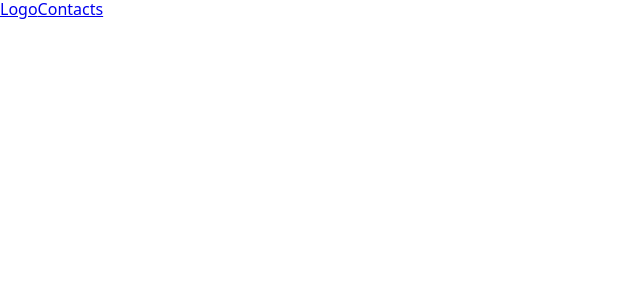
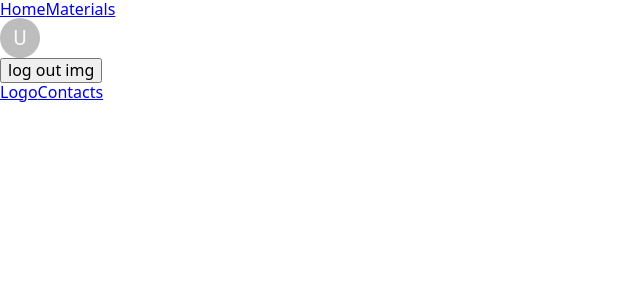
Before and after one commit to alexandr90h/qa-test-app-front, a React (Create React App) app: page /auth in a window 1280 px wide. Shown: the top 300 px of the page, without its empty margins (0-640 px from the left). Built offline with nearby package versions, Linux system fonts and the light colour scheme.

Commit message:
opens user menu

```diff
--- a/src/components/Navigation/Navigation.js
+++ b/src/components/Navigation/Navigation.js
@@ -16,6 +16,7 @@ export default function Navigation() {
         <UserMenu />
       ) : (
         <>
+          <UserMenu />
           <Logo />
           <NavLink exact to="/contacts" className={s.link}>
             Contacts
@@ -25,3 +26,5 @@ export default function Navigation() {
     </nav>
   );
 }
+
+//потом удалить  <UserMenu /> перед  <Logo />
--- a/src/components/UserMenu/UserMenu.js
+++ b/src/components/UserMenu/UserMenu.js
@@ -1,22 +1,33 @@
 import React from 'react';
 import { Avatar } from '@material-ui/core';
+import { makeStyles } from '@material-ui/core/styles';
 import { NavLink } from 'react-router-dom';
 import s from '../UserMenu/UserMenu.module.css';
 import { useSelector, useDispatch } from 'react-redux';
 import { getUserName } from '../../redux/authorization/authorization-selectors';
 import { logOut } from '../../redux/authorization/authorization-operations';
 
+const useStyles = makeStyles(theme => ({
+  root: {
+    display: 'flex',
+    '& > *': {
+      margin: theme.spacing(1),
+    },
+  },
+}));
+
 export default function UserMenu() {
   const dispatch = useDispatch();
   const userName = useSelector(getUserName);
-  const nameInAvatar = userName[0].toUpperCase();
+  // const nameInAvatar = userName[0].toUpperCase();
+  const nameInAvatar = 'U';
 
   return (
     <div>
       <NavLink exact to="/home" className={s.link}>
         Home
       </NavLink>
-      <NavLink exact to="/materials" className={s.link}>
+      <NavLink exact to="/usefulinfo" className={s.link}>
         Materials
       </NavLink>
       <Avatar>{nameInAvatar}</Avatar>
```
